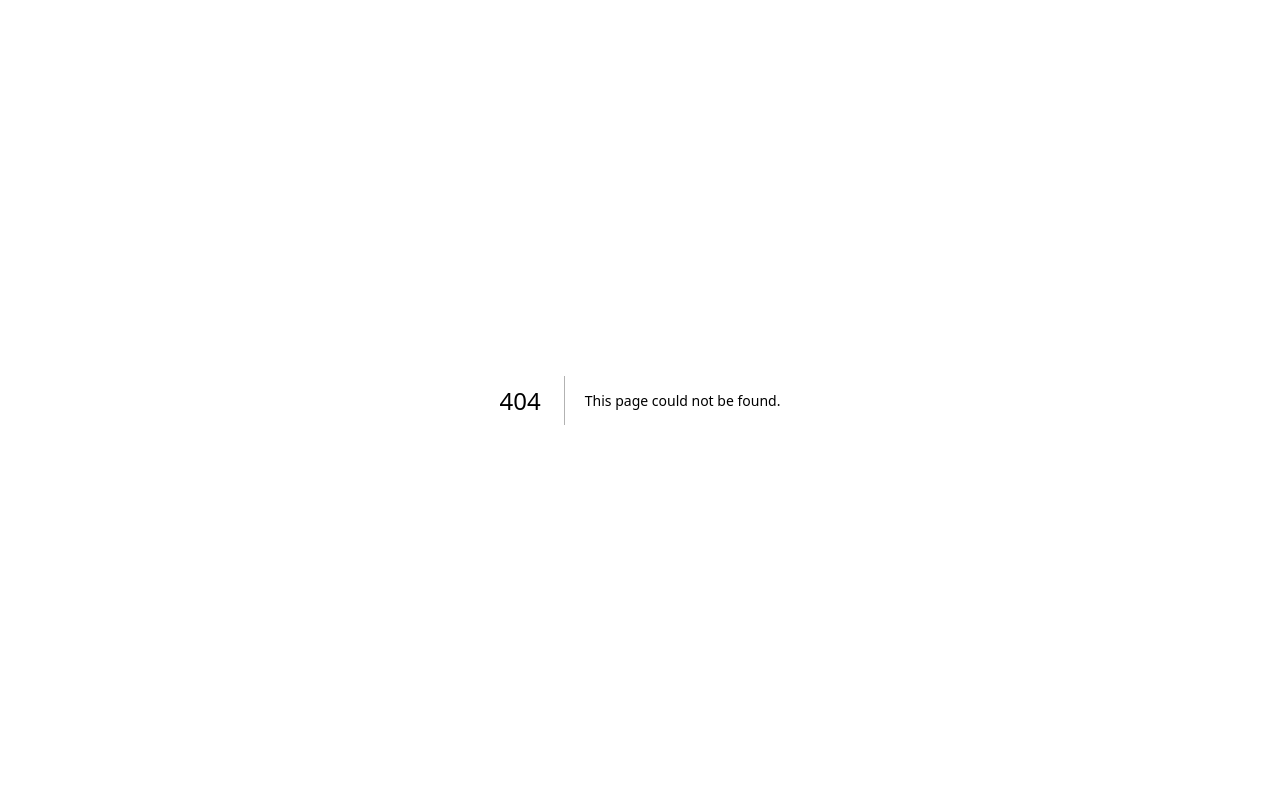
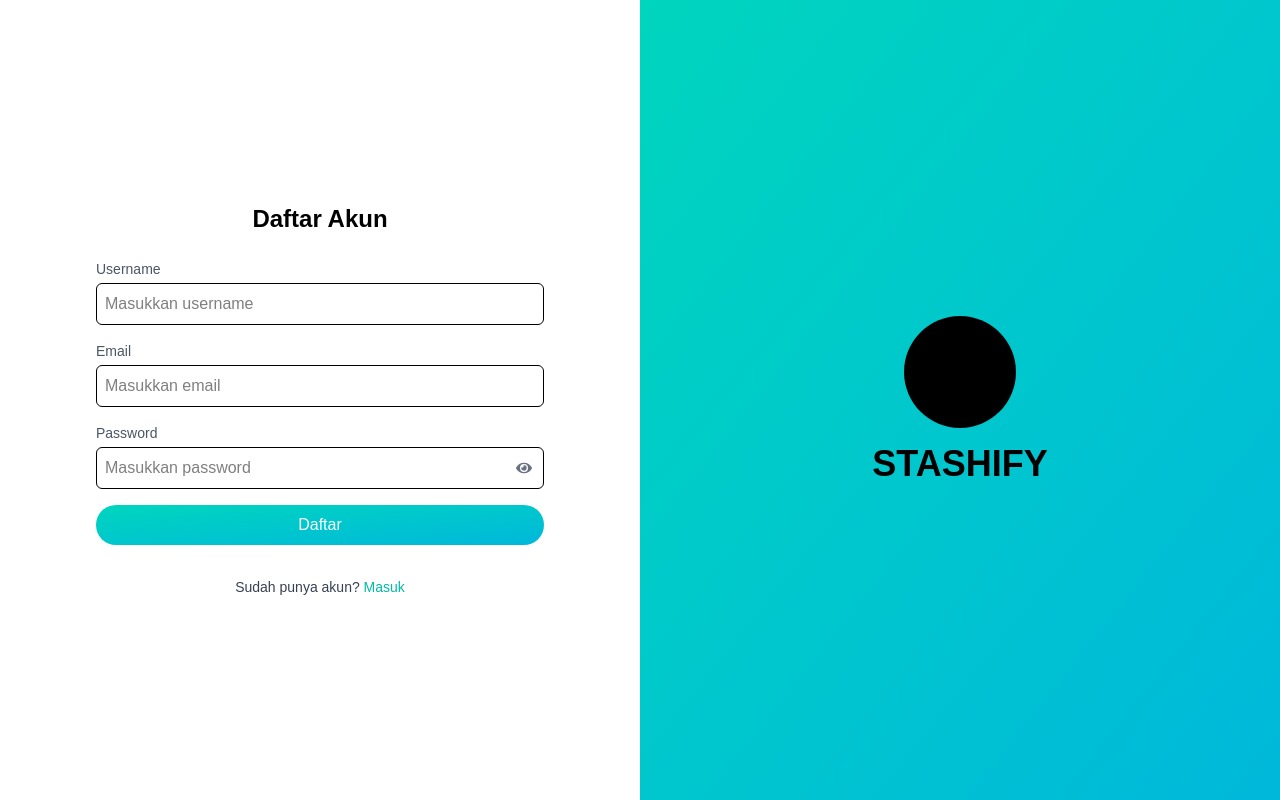
Before and after one commit to rafalino26/stashify, a Next.js app: page /register in a window 1280 px wide. Before the commit this address had no page. Built offline with nearby package versions, Linux system fonts and the light colour scheme.

Commit message:
commit ulang

```diff
--- a/src/app/LoginForm.tsx
+++ b/src/app/LoginForm.tsx
@@ -1,5 +1,6 @@
 "use client";
 
+import Link from 'next/link';
 import { useState } from 'react';
 import { FaUser, FaLock } from 'react-icons/fa';
 import { IoEyeOff, IoEye } from 'react-icons/io5';
@@ -27,28 +28,25 @@
   };
 
   return (
-    <div className="min-h-screen flex flex-col items-center justify-center bg-[#C7DFEA]">
+    <div className="min-h-screen flex bg-white">
+      {/* Kiri - Form Section */}
+      <div className="w-1/2 flex items-center justify-center p-8">
+        <div className="w-full max-w-md">
+          <h2 className="text-2xl font-bold text-black mb-6 text-center">Login Akun</h2>
 
-      {/* Profile Circle */}
-      <div className="w-28 h-28 bg-black rounded-full mb-4"></div>
-
-      {/* Title */}
-      <h1 className="text-3xl font-bold text-black mb-6">SATISHFY</h1>
-
-      {/* Form */}
-      <form onSubmit={handleLogin} className="w-full max-w-sm space-y-4">
           {error && (
-          <div className="text-red-600 bg-red-100 p-2 rounded text-center">
+            <div className="text-red-600 bg-red-100 p-2 rounded text-center mb-4">
               {error}
             </div>
           )}
 
+          <form onSubmit={handleLogin} className="space-y-4">
             {/* Username Field */}
             <div className="relative">
               <FaUser className="absolute left-3 top-1/2 transform -translate-y-1/2 text-gray-500" />
               <input
                 type="text"
-            className="w-full pl-10 pr-4 py-2 rounded-md focus:outline-none focus:ring-2 focus:ring-blue-300 bg-white placeholder-gray-500 text-black"
+                className="w-full pl-10 pr-4 py-2 rounded-md focus:outline-none border bg-white placeholder-gray-500 text-black"
                 value={username}
                 onChange={(e) => setUsername(e.target.value)}
                 placeholder="Username"
@@ -56,11 +54,11 @@
             </div>
 
             {/* Password Field */}
-        <div className="relative">
+            <div className="relative ">
               <FaLock className="absolute left-3 top-1/2 transform -translate-y-1/2 text-gray-500" />
               <input
                 type={showPassword ? "text" : "password"}
-            className="w-full pl-10 pr-10 py-2 rounded-md focus:outline-none focus:ring-2 focus:ring-blue-300 bg-white placeholder-gray-500 text-black"
+                className="w-full pl-10 pr-10 py-2  focus:outline-none border rounded-md bg-white placeholder-gray-500 text-black"
                 value={password}
                 onChange={(e) => setPassword(e.target.value)}
                 placeholder="Password"
@@ -76,17 +74,28 @@
             {/* Login Button */}
             <button
               type="submit"
-          className="w-full bg-blue-600 text-white py-2 rounded-full hover:bg-blue-700"
+              className="w-full bg-gradient-to-br from-teal-400 to-cyan-500 text-white py-2 rounded-full hover:bg-blue-700"
             >
               Login
             </button>
           </form>
 
           {/* Sign Up Link */}
-      <p className="mt-6 text-sm text-gray-700">
-        Don't have an account?{' '}
-        <a href="#" className="text-blue-600 hover:underline">Sign Up</a>
+          <p className="mt-4 text-center text-sm text-gray-700">
+            Belum punya akun?{' '}
+            <Link href="/register" className="text-teal-500 hover:underline">Daftar</Link>
           </p>
+        </div>
+      </div>
+
+      {/* Kanan - Profile & Title Section */}
+      <div className="w-1/2 flex flex-col items-center justify-center bg-gradient-to-br from-teal-400 to-cyan-500">
+        {/* Profile Circle */}
+        <div className="w-28 h-28 bg-black rounded-full mb-4"></div>
+
+        {/* Title */}
+        <h1 className="text-4xl font-bold text-black">STASHIFY</h1>
+      </div>
     </div>
   );
 }
--- /dev/null
+++ b/src/app/register/component/RegisterForm.tsx
@@ -0,0 +1,119 @@
+"use client";
+
+import { useState } from "react";
+import { FaEye, FaEyeSlash } from "react-icons/fa";
+import Link from "next/link";
+
+export default function RegisterForm() {
+  const [showPassword, setShowPassword] = useState(false);
+  const [username, setUsername] = useState("");
+  const [email, setEmail] = useState("");
+  const [password, setPassword] = useState("");
+  const [errors, setErrors] = useState({ username: "", email: "", password: "", terms: "" });
+
+  const handleSubmit = (e: React.FormEvent<HTMLFormElement>) => {
+    e.preventDefault();
+    let valid = true;
+    const newErrors = { username: "", email: "", password: "", terms: "" };
+
+    if (!username) newErrors.username = "Username tidak boleh kosong.";
+    if (!email) newErrors.email = "Email tidak boleh kosong.";
+    if (email && !/\S+@\S+\.\S+/.test(email)) newErrors.email = "Format email tidak valid.";
+    if (!password) newErrors.password = "Password tidak boleh kosong.";
+    if (password && password.length < 8) newErrors.password = "Password minimal 8 karakter.";
+
+    setErrors(newErrors);
+
+    if (!valid) return;
+  };
+
+  return (
+    <div className="min-h-screen flex bg-white">
+      {/* Kiri - Form Section */}
+      <div className="w-1/2 flex items-center justify-center p-8">
+        <div className="w-full max-w-md">
+          <h2 className="text-2xl font-bold text-black mb-6 text-center">Daftar Akun</h2>
+
+          <form onSubmit={handleSubmit} className="space-y-4">
+            {/* Username Field */}
+            <div>
+              <label className="block text-sm text-gray-600 mb-1">Username</label>
+              <input
+                type="text"
+                value={username}
+                onChange={(e) => setUsername(e.target.value)}
+                className={`w-full p-2 border rounded-md focus:ring-2 text-black focus:outline-none ${
+                  errors.username ? "ring-red-500" : "ring-blue-300"
+                }`}
+                placeholder="Masukkan username"
+              />
+              {errors.username && <p className="text-red-500 text-sm mt-1">{errors.username}</p>}
+            </div>
+
+            {/* Email Field */}
+            <div>
+              <label className="block text-sm text-gray-600 mb-1">Email</label>
+              <input
+                type="email"
+                value={email}
+                onChange={(e) => setEmail(e.target.value)}
+                className={`w-full p-2 border rounded-md focus:ring-2 text-black focus:outline-none ${
+                  errors.email ? "ring-red-500" : "ring-blue-300"
+                }`}
+                placeholder="Masukkan email"
+              />
+              {errors.email && <p className="text-red-500 text-sm mt-1">{errors.email}</p>}
+            </div>
+
+            {/* Password Field */}
+            <div>
+              <label className="block text-sm text-gray-600 mb-1">Password</label>
+              <div className="relative">
+                <input
+                  type={showPassword ? "text" : "password"}
+                  value={password}
+                  onChange={(e) => setPassword(e.target.value)}
+                  className={`w-full p-2 pr-10 border rounded-md focus:ring-2 text-black focus:outline-none ${
+                    errors.password ? "ring-red-500" : "ring-blue-300"
+                  }`}
+                  placeholder="Masukkan password"
+                />
+                <button
+                  type="button"
+                  onClick={() => setShowPassword(!showPassword)}
+                  className="absolute top-1/2 transform -translate-y-1/2 right-3 text-gray-500"
+                >
+                  {showPassword ? <FaEyeSlash /> : <FaEye />}
+                </button>
+              </div>
+              {errors.password && <p className="text-red-500 text-sm mt-1">{errors.password}</p>}
+            </div>
+
+            {/* Register Button */}
+            <button
+              type="submit"
+              className="w-full bg-gradient-to-br from-teal-400 to-cyan-500 text-white py-2 rounded-full hover:bg-blue-700"
+            >
+              Daftar
+            </button>
+
+            {/* Already Have Account */}
+            <p className="mt-4 text-center text-sm text-gray-700">
+              Sudah punya akun?{" "}
+              <Link href="/" className="text-teal-500 hover:underline">Masuk</Link>
+            </p>
+          </form>
+        </div>
+      </div>
+
+      {/* Kanan - Profile & Title Section */}
+      <div className="w-1/2 flex flex-col items-center justify-center bg-gradient-to-br from-teal-400 to-cyan-500">
+
+        {/* Profile Circle */}
+        <div className="w-28 h-28 bg-black rounded-full mb-4"></div>
+        {/* Title */}
+        <h1 className="text-4xl font-bold text-black">STASHIFY</h1>
+      </div>
+    </div>
+  );
+}
--- /dev/null
+++ b/src/app/register/page.tsx
@@ -0,0 +1,9 @@
+import RegisterForm from './component/RegisterForm';
+
+export default function RegisterPage() {
+  return (
+    <div>
+      <RegisterForm />
+    </div>
+  );
+}
```
Lines whose indentation alone changed are shown as unchanged.
